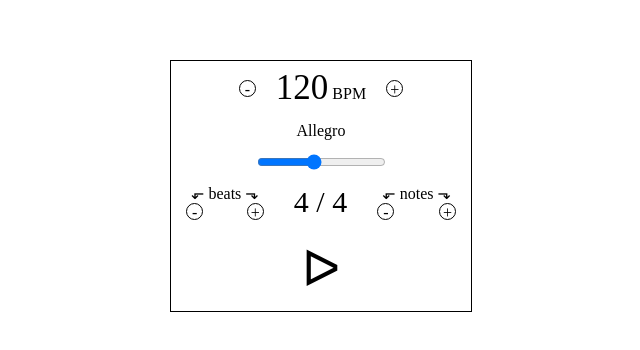
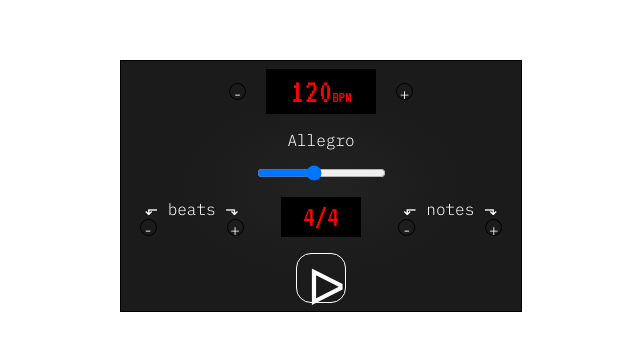
Before and after one commit to lukaszsliwinski/simply_metronome, a plain HTML site: page metronome.html in a window 1280 px wide. Shown: the part 214-564 px from the top of the page, without its empty margins (319-959 px from the left). Drawn offline with Linux system fonts and the light colour scheme.

Commit message:
Start making style - fonts, colors

```diff
--- a/style.css
+++ b/style.css
@@ -1,3 +1,9 @@
+@import url('https://fonts.googleapis.com/css2?family=IBM+Plex+Mono:wght@300&family=VT323&display=swap');
+/*
+font-family: 'IBM Plex Mono', monospace;
+font-family: 'VT323', monospace;
+*/
+
 * {
     padding: 0;
     margin: 0;
@@ -5,6 +11,8 @@
 
 body {
     user-select: none;
+    font-family: 'IBM Plex Mono', monospace;
+    color: white;
 }
 
 .container {
@@ -18,9 +26,10 @@ body {
     border: 1px solid black;
     display: flex;
     flex-direction: column;
-    width: 300px;
+    width: 400px;
     height: 250px;
     justify-content: space-around;
+    background: radial-gradient(rgb(34, 34, 34), rgb(27, 27, 27) 50%)
 }
 
 .btn {
@@ -30,6 +39,7 @@ body {
     border: 1px solid black;
     border-radius: 50%;
     text-align: center;
+    cursor: pointer;
 }
 
 section {
@@ -43,7 +53,16 @@ section {
 }
 
 .display-tempo {
+    display: inline-flex;
+    justify-content: center;
+    align-items: baseline;
     margin: 0 20px;
+    padding: 5px 20px;
+    background-color: black;
+    color: red;
+    font-family: 'VT323', monospace;
+    width: 70px;
+
 }
 
 .measure {
@@ -52,7 +71,15 @@ section {
 }
 
 .display-beats {
+    display: inline-flex;
+    justify-content: center;
+    align-items: baseline;
     font-size: 30px;
+    padding: 5px 10px;
+    background-color: black;
+    color: red;
+    font-family: 'VT323', monospace;
+    width: 60px;
 }
 
 
@@ -65,9 +92,18 @@ section {
     margin: 0 5px;
 }
 
-.play-pause {
+
+
+.pause-btn, .play-btn {
     font-size: 50px;
-    height: 70px;
+    width: 50px;
+    height: 50px;
+    border: 1px white solid;
+    border-radius: 30%;
+    cursor: pointer;
+    padding-left: 10px;
+    padding-bottom: 30px;
+    box-sizing: border-box;
 }
 
 .pause-btn {
```
Also changed, not shown: metronome.html (+1 -4 lines).
